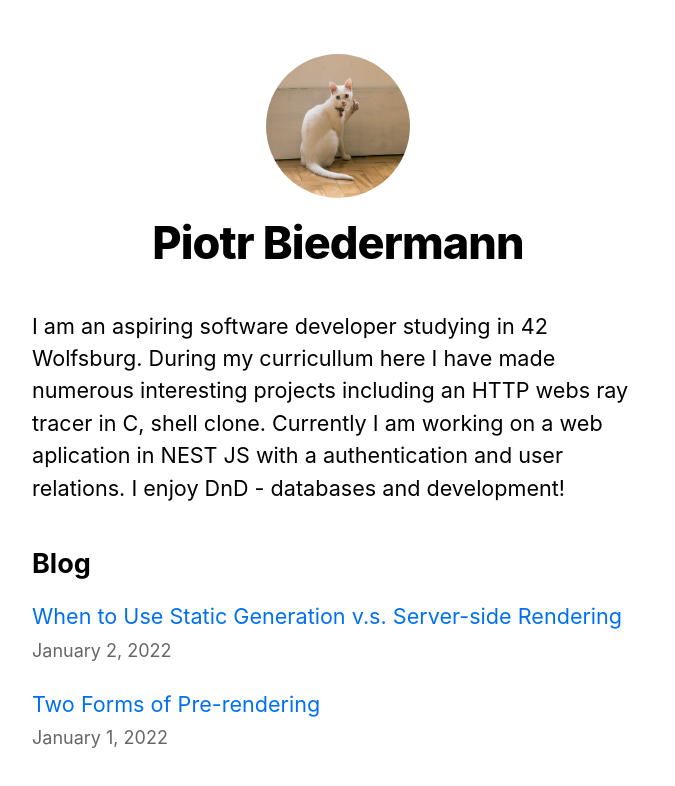
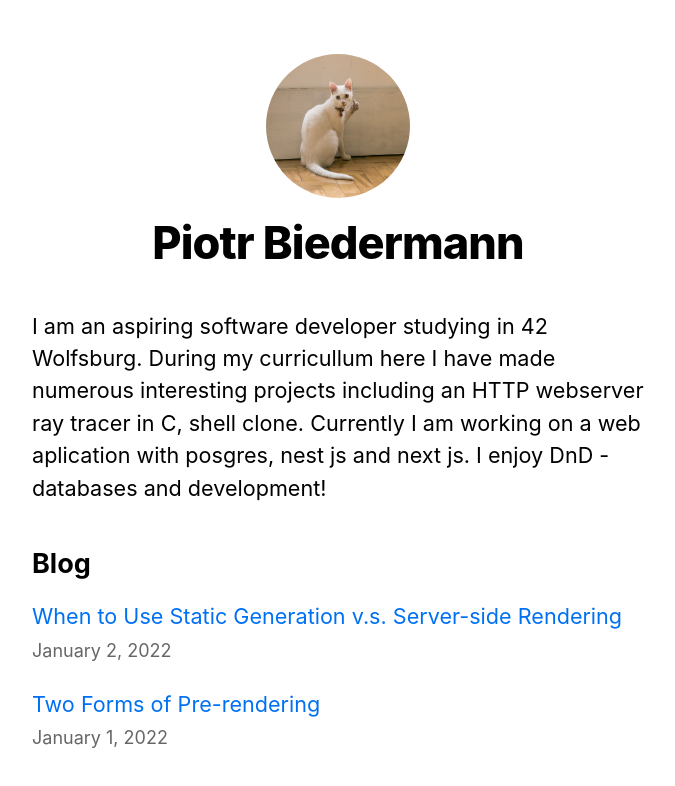
Before and after one commit to Gotr-byte/next-js-blog, a Next.js app: page / in a window 1280 px wide. Shown: the top 786 px of the page, without its empty margins (302-977 px from the left). Built offline with nearby package versions, Linux system fonts and the light colour scheme.

Commit message:
made update

```diff
--- a/pages/index.js
+++ b/pages/index.js
@@ -13,9 +13,9 @@ export default function Home({ allPostsData }) {
       </Head>
       <section className={utilStyles.headingMd}>
       <p>I am an aspiring software developer studying in 42 Wolfsburg.
-  During my curricullum here I have made numerous interesting projects including an HTTP webs
-  ray tracer in C, shell clone. Currently I am working on a web aplication in NEST JS with a
-  authentication and user relations. I enjoy DnD - databases and development!
+  During my curricullum here I have made numerous interesting projects including an HTTP webserver
+  ray tracer in C, shell clone. Currently I am working on a web aplication with posgres, nest js and next js.
+  I enjoy DnD - databases and development!
 </p>
       </section>
       <section className={`${utilStyles.headingMd} ${utilStyles.padding1px}`}>
```
